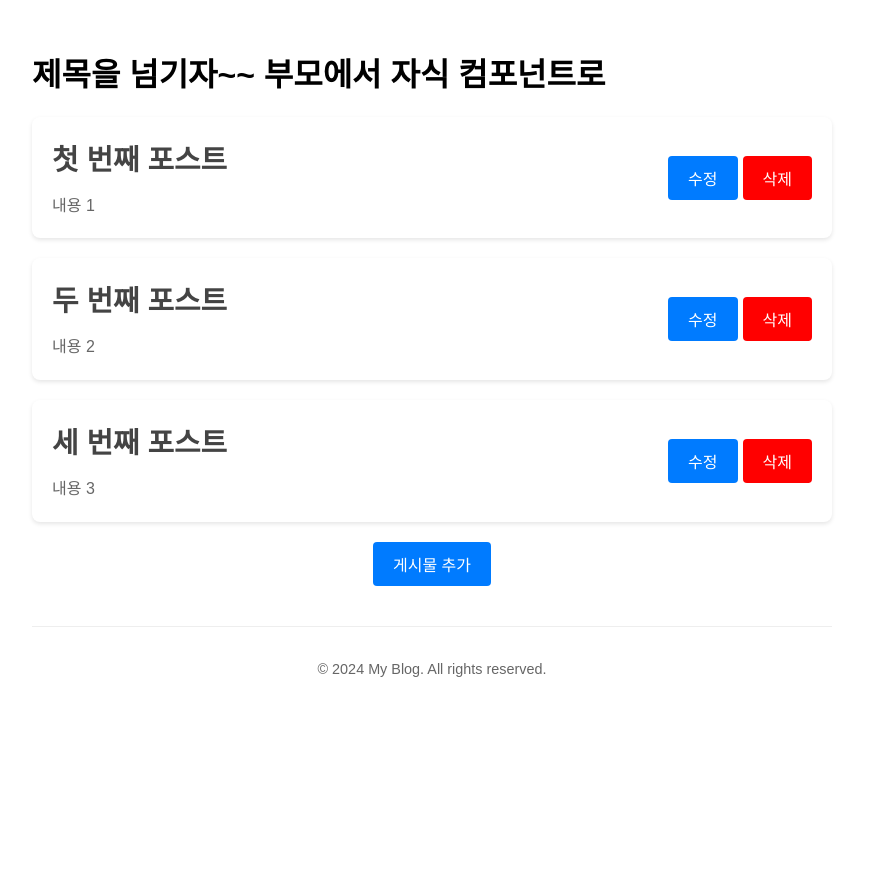
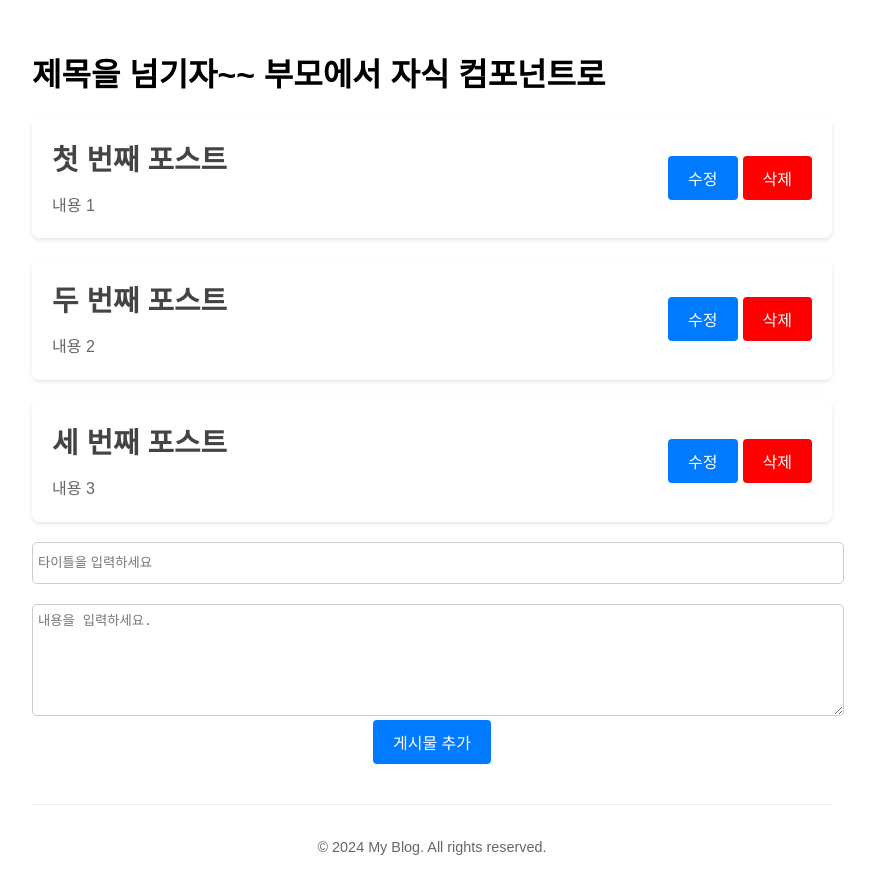
Before and after one commit to box3101/ReacyStudy-v2, a React (Create React App) app: page / in a window 1280 px wide. Shown: the top 894 px of the page, without its empty margins (208-1083 px from the left). Before the commit the page ends 800 px from the top, so only its background shows below. Built offline with nearby package versions, Linux system fonts and the light colour scheme.

Commit message:
게시물 추가 및 게시물 수정 title, content 값 변경

```diff
--- a/src/components/Card.jsx
+++ b/src/components/Card.jsx
@@ -8,69 +8,83 @@ function Card() {
   ];
   const [posts, setPosts] = useState(postData);
 
-  // input을 저장할 변수
-  const [inputValue, setInputValue] = useState('');
+  // 게시물 추가 제목, 내용을 저장할 변수
+  const [titleValue, setTitleValue] = useState("");
+  const [cntValue, setCntValue] = useState("");
 
-  // input 값을 얻는 함수
+  const handleTitle = (e) => {
+    setTitleValue(e.target.value);
+  };
+
+  const handleCnt = (e) => {
+    setCntValue(e.target.value);
+  };
+
+  // 게시물 수정 시 제목 , 내용을 저장할 변수
+  const [inputValue, setInputValue] = useState("");
+  const [inputCnt, setInputCnt] = useState("");
+
   const handleInput = (e) => {
     setInputValue(e.target.value);
-  }
+  };
+
+  const handleInputCnt = (e) => {
+    setInputCnt(e.target.value);
+  };
 
   // 취소 버튼을 눌렀을때 다시 수정 버튼 보이게 하는 함수
-  const handleCancle = () => {
+  const handleCancel = () => {
     const updatePostStates = posts.map((item) => {
-      return { ...item, state: false }
-    })
+      return { ...item, state: false };
+    });
     setPosts(updatePostStates);
+  };
+
+  // 수정 클릭 시 클릭한 것만 수정 폼으로 변경하는 함수
+  const handleEdit = (id) => {
+    posts.forEach((item) => {
+      item.state = false;
+    });
+    const updatePosts = posts.map((item) => {
+      if (item.id === id) {
+        return { ...item, state: true };
+      } else {
+        return item;
       }
+    });
+    setPosts(updatePosts);
+  };
 
   // content 값을 input 값으로 바꾸는 함수
   const handleChangeCnt = (id) => {
     const updatePostCnt = posts.map((item) => {
       if (id === item.id) {
-        return { ...item, content: inputValue, state: false }
+        return { ...item, title: inputValue, content: inputCnt, state: false };
       } else {
-        return item
+        return item;
       }
-    })
-    setPosts(updatePostCnt)
-  }
-
-  // 수정 클릭 시 게시물 제목 수정할 수 있는 함수
-  const handleEdit = (id) => {
-    posts.forEach((item) => {
-      item.state = false
-    })
-    const updatePosts = posts.map((item) => {
-      if (item.id === id) {
-        return { ...item, state: true }
-      } else {
-        return item
-      }
-    })
-    setPosts(updatePosts)
-  }
+    });
+    setPosts(updatePostCnt);
+  };
 
   // 삭제 클릭 시 내가 누른 게시물 삭제
   const handleDelete = (id) => {
     const updatePosts = posts.filter((item) => {
-      return id !== item.id
-    })
-    setPosts(updatePosts)
-  }
+      return id !== item.id;
+    });
+    setPosts(updatePosts);
+  };
 
   // 게시물 추가 클릭 시 내가원하는 게시물 추가
   const handleAddPost = () => {
     const newPost = {
-      id : 4,
-      title: "네 번째 포스트",
-      content: "내용 4",
-      state: false
-    }
-    const updatePosts = posts
-    setPosts([...posts , newPost])
-  }
-
+      id: Date.now(),
+      title: titleValue,
+      content: cntValue,
+      state: false,
+    };
+    setPosts([...posts, newPost]);
+  };
 
   return (
     <>
@@ -80,34 +94,62 @@ function Card() {
             <h2>{post.title}</h2>
             <p>{post.content}</p>
           </div>
-          {
-            post.state ?
+          {post.state ? (
             <div className="input-wrp">
-                <input placeholder="값을 입려해주세요" onChange={handleInput} type="text" />
+              <input
+                placeholder="값을 입려해주세요"
+                onChange={handleInput}
+                type="text"
+              />
+              <textarea
+                onChange={handleInputCnt}
+                placeholder="내용을 입력해주세요"
+              ></textarea>
               <div className="btn-wrp">
-                  <button onClick={() => { handleChangeCnt(post.id) }}>저장</button>
-                  <button onClick={() => { handleCancle() }} className="cancle">취소</button>
+                <button
+                  onClick={() => {
+                    handleChangeCnt(post.id);
+                  }}
+                >
+                  저장
+                </button>
+                <button
+                  onClick={() => {
+                    handleCancel();
+                  }}
+                  className="cancel"
+                >
+                  취소
+                </button>
               </div>
             </div>
-              :
+          ) : (
             <div className="right">
               <button onClick={() => handleEdit(post.id)}>수정</button>
-                <button onClick={() => handleDelete(post.id)} className="cancle">삭제</button>
+              <button onClick={() => handleDelete(post.id)} className="cancel">
+                삭제
+              </button>
             </div>
-          }
+          )}
         </article>
       ))}
       <div className="bottom tac">
+        <input
+          type="text"
+          placeholder="타이틀을 입력하세요"
+          onChange={handleTitle}
+        />
+        <textarea
+          name=""
+          id=""
+          placeholder="내용을 입력하세요."
+          onChange={handleCnt}
+        ></textarea>
         <button onClick={() => handleAddPost()}>게시물 추가</button>
       </div>
     </>
   );
 }
 
-/*
- 1. 인풋의 값을 입력하면 그 값을 저장
- 2. 저장된 인풋의 값을 이제 content로 집어 넣기.
-*/
-
 // 다른 파일에서 Card 컴포넌트를 import 할 수 있도록 내보내기
 export default Card;
--- a/src/index.css
+++ b/src/index.css
@@ -91,25 +91,59 @@ button:hover {
     font-size: 1.5rem;
   }
 }
-.blog-post{
+.blog-post {
   display: flex;
   align-items: center;
   justify-content: space-between;
 }
-.input-wrp{
+.input-wrp {
   display: flex;
-  gap:5px;
-  .btn-wrp{
-    display: flex;gap: 5px;
+  flex-direction: column;
+  gap: 5px;
+  .btn-wrp {
+    display: flex;
+    gap: 5px;
   }
 }
-.right{
+.right {
   display: flex;
-  gap:5px;
+  gap: 5px;
 }
-.cancle{
+.cancel {
   background: red;
 }
-.tac{
+.tac {
   text-align: center;
 }
+.bottom {
+  input {
+    width: 100%;
+    height: 30px;
+    border: 1px solid #ccc;
+    border-radius: 5px;
+    padding: 5px;
+  }
+  textarea {
+    margin-top: 20px;
+    width: 100%;
+    height: 100px;
+    border: 1px solid #ccc;
+    border-radius: 5px;
+    padding: 5px;
+  }
+}
+input {
+  width: 100%;
+  height: 30px;
+  border: 1px solid #ccc;
+  border-radius: 5px;
+  padding: 5px;
+}
+textarea {
+  margin-top: 10px;
+  width: 100%;
+  height: 100px;
+  border: 1px solid #ccc;
+  border-radius: 5px;
+  padding: 5px;
+}
```
Lines whose indentation alone changed are shown as unchanged.
